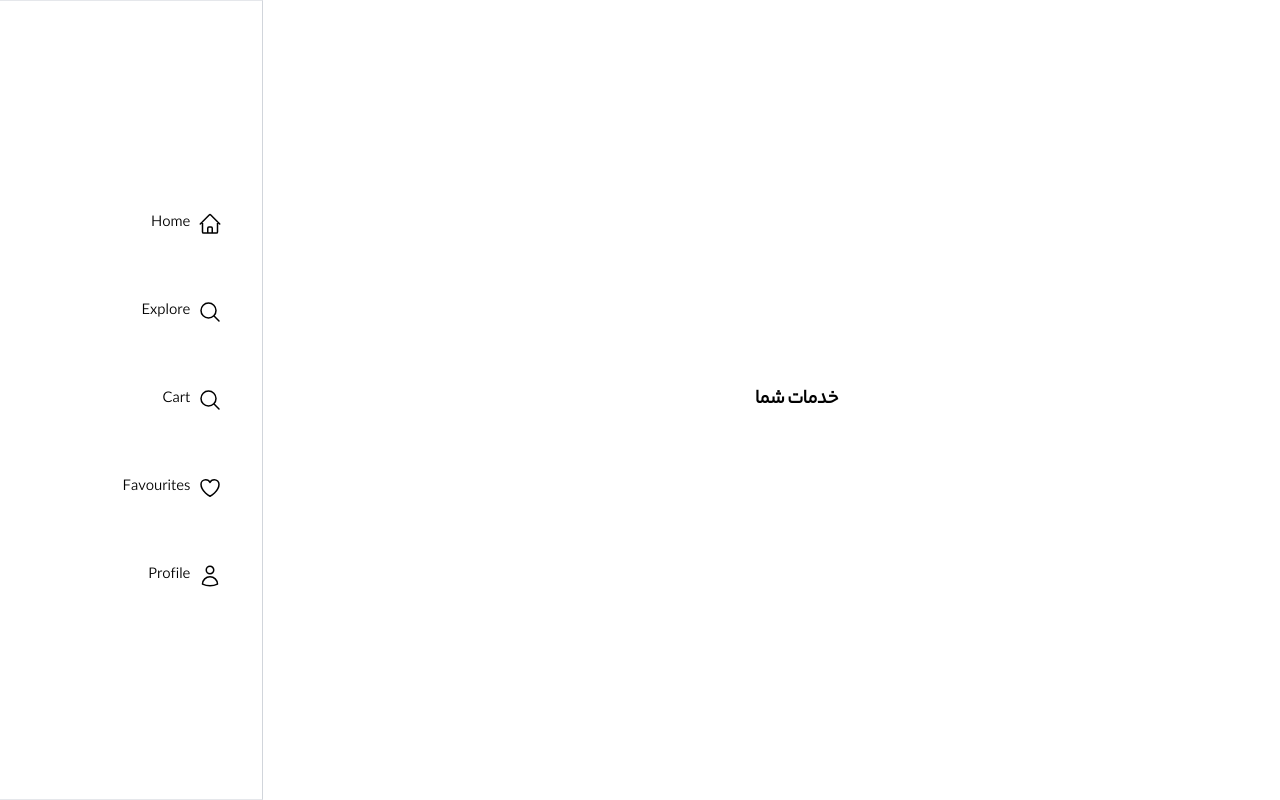
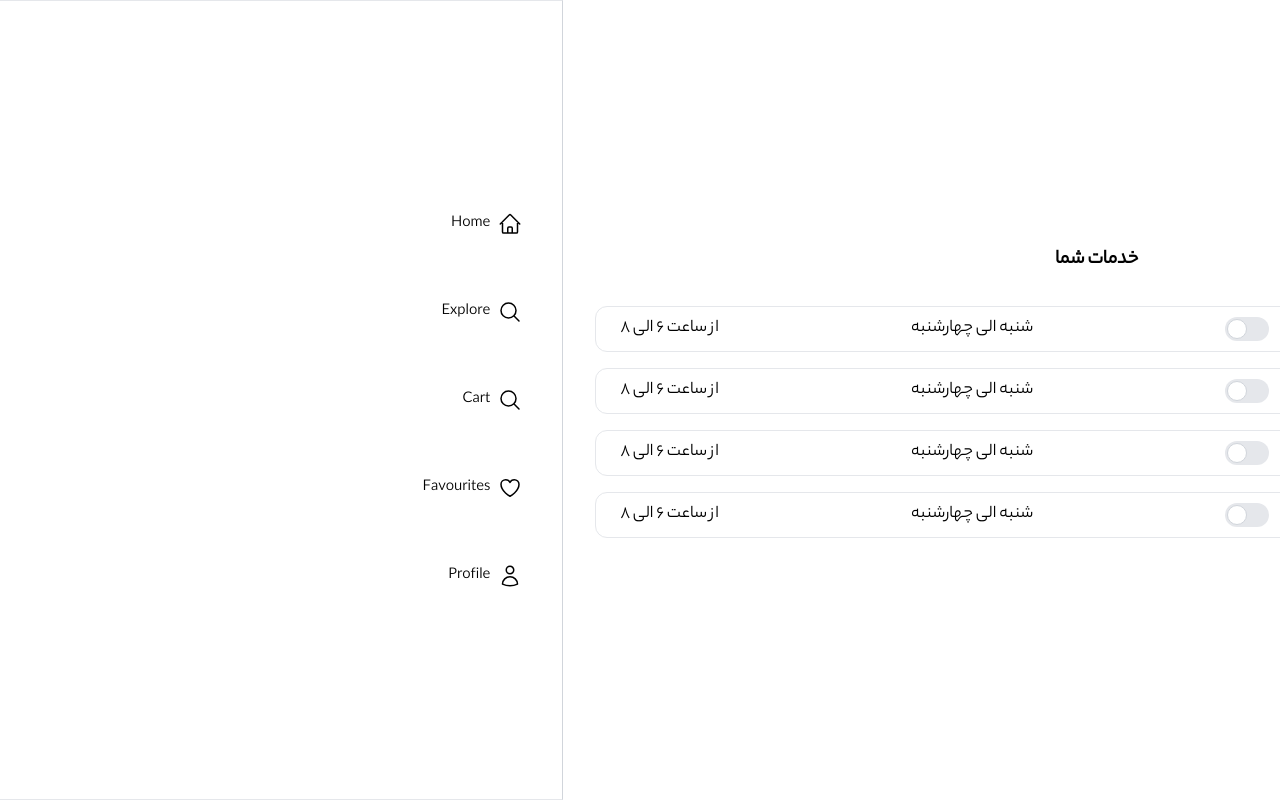
Before and after one commit to AbolfazlMarzban/beautyno-pwa, a React (Create React App) app: page /Profile/services in a window 1280 px wide. Built offline with nearby package versions, Linux system fonts and the light colour scheme.

Commit message:
profile-ticketing

```diff
--- a/src/App.js
+++ b/src/App.js
@@ -8,6 +8,7 @@ import FavouritesPage from './components/favourites/favouritesPage';
 import ProfilePage from './components/profile/profilePage';
 import ProfileOrders from './components/profile/profileOrders/profileOrders';
 import ProfileServices from './components/profile/profileServices/profileServices';
+import ProfileSupport from './components/profile/profileSupport/profileSupport';
 
 function App() {
   return (
@@ -19,6 +20,7 @@ function App() {
         <Route path='/Profile' element={<ProfilePage />} />
         <Route path='/Profile/orders' element={<ProfileOrders />} />
         <Route path='/Profile/services' element={<ProfileServices />} />
+        <Route path='/profile/support' element={<ProfileSupport />} />
       </Routes>
     </div>
   );
--- a/src/components/profile/profilePage.jsx
+++ b/src/components/profile/profilePage.jsx
@@ -21,9 +21,12 @@ export default function ProfilePage({}){
               </button>
           </Link>
 
-          <button className="bg-white hover:bg-gray-100 text-gray-800 font-semibold p-4 border border-gray-400 rounded-xl shadow text-center my-2">
+          <Link to="/profile/support" className="w-full">
+          <button className="bg-white hover:bg-gray-100 text-gray-800 font-semibold p-4 border border-gray-400 rounded-xl shadow text-center my-2 w-full">
             پشتیبانی
           </button>
+          </Link>
+
           <button className="bg-red-600 hover:bg-red-300 text-white font-semibold p-4 border border-gray-400 rounded-xl shadow text-center my-2">
             خروج
           </button>
--- /dev/null
+++ b/src/components/profile/profileServices/pServiceItem.jsx
@@ -0,0 +1,29 @@
+import React from 'react'
+
+export default function PServiceItem() {
+  return (
+    <div className="w-full border border-1 rounded-xl p-2 px-6 my-4">
+    <ul className="flex items-center justify-between ">
+        <li>
+            <span className="text-lg">کوتاهی مو</span>
+        </li>
+        <li className='flex items-center'>
+                                <span className="ml-3 text-sm font-medium text-gray-900 dark:text-gray-300">فعال</span>
+
+                <label className="relative inline-flex items-center cursor-pointer">
+                <input type="checkbox" value="" className="sr-only peer" />
+                <div className="w-11 h-6 bg-gray-200 peer-focus:outline-none peer-focus:ring-4 peer-focus:ring-blue-300 dark:peer-focus:ring-blue-800 rounded-full peer dark:bg-gray-700 peer-checked:after:translate-x-full peer-checked:after:border-white after:content-[''] after:absolute after:top-[2px] after:left-[2px] after:bg-white after:border-gray-300 after:border after:rounded-full after:h-5 after:w-5 after:transition-all dark:border-gray-600 peer-checked:bg-blue-600"></div>
+                </label>
+
+        </li>
+        <li>
+            <span className="text-lg">شنبه الی چهارشنبه</span>
+        </li>
+        <li>
+            <span className="text-lg">از ساعت 6 الی 8</span>
+        </li>
+
+    </ul>
+</div>
+  )
+}
--- /dev/null
+++ b/src/components/profile/profileServices/pServiceItems.jsx
@@ -0,0 +1,14 @@
+import React from 'react'
+import PServiceItem from './pServiceItem'
+
+export default function PServiceItems() {
+  return (
+    <div className="w-full px-8 mt-4">
+        <PServiceItem />
+        <PServiceItem />
+        <PServiceItem />
+        <PServiceItem />
+
+        </div>
+    )
+}
--- a/src/components/profile/profileServices/profileServices.jsx
+++ b/src/components/profile/profileServices/profileServices.jsx
@@ -1,5 +1,6 @@
 import React from 'react'
 import Navbar from '../../Navbar'
+import PServiceItems from './pServiceItems'
 
 export default function ProfileServices() {
   return (
@@ -9,7 +10,7 @@ export default function ProfileServices() {
         <div>
         <h2 className="text-xl font-bold">خدمات شما</h2>
         </div>
-        {/* <CartItems/> */}
+        <PServiceItems />
      </div>
       <div className='basis-1/6'>
         <Navbar />
--- /dev/null
+++ b/src/components/profile/profileSupport/profileSupport.jsx
@@ -0,0 +1,19 @@
+import Navbar from "../../Navbar"
+import SupportTickets from "./supportTickets"
+
+export default function ProfileSupport({}){
+    return (
+        <div className='flex flex-row h-full'>
+
+        <div className='basis-5/6 flex flex-col items-center justify-center'>
+            <div>
+            <h2 className="text-xl font-bold">پشتیبانی</h2>
+            </div>
+            <SupportTickets />
+         </div>
+          <div className='basis-1/6'>
+            <Navbar />
+          </div>
+        </div>
+    )
+}
--- /dev/null
+++ b/src/components/profile/profileSupport/supportTicket.jsx
@@ -0,0 +1,17 @@
+export default function SupportTicket({}){
+    return (
+        <div className="w-full border border-1 rounded-xl p-2 px-6 my-4">
+            <ul className="flex items-center justify-between ">
+            <li>
+            <span className="text-lg">عدم پاسخگویی مشتری</span>
+        </li>
+        <li className='flex items-center'>
+            <span>1402/5/29</span>
+        </li>
+        <li>
+            <span className="text-lg">منتظر پاسخ</span>
+        </li>
+            </ul>
+        </div>
+    )
+}
--- /dev/null
+++ b/src/components/profile/profileSupport/supportTickets.jsx
@@ -0,0 +1,16 @@
+import SupportTicket from "./supportTicket"
+
+export default function SupportTickets({}){
+    return(
+        <div className="w-full px-8 mt-4">
+            <div className="border border-1 p-2 rounded-xl">
+                    <SupportTicket />
+                    <SupportTicket />
+                    <SupportTicket />
+                    <SupportTicket />
+                    <SupportTicket />
+
+            </div>
+        </div>
+    )
+}
```
